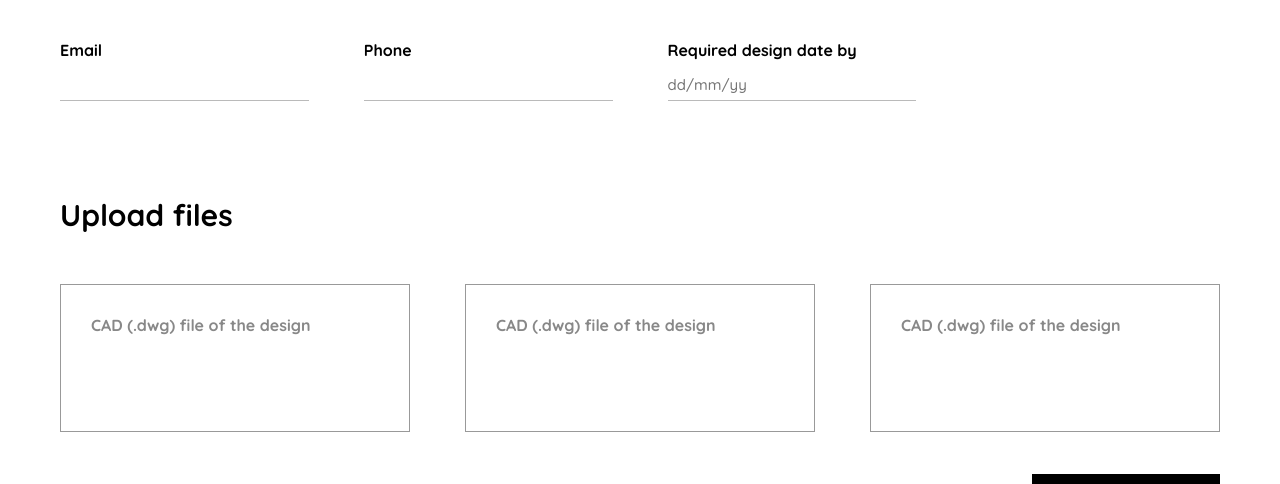
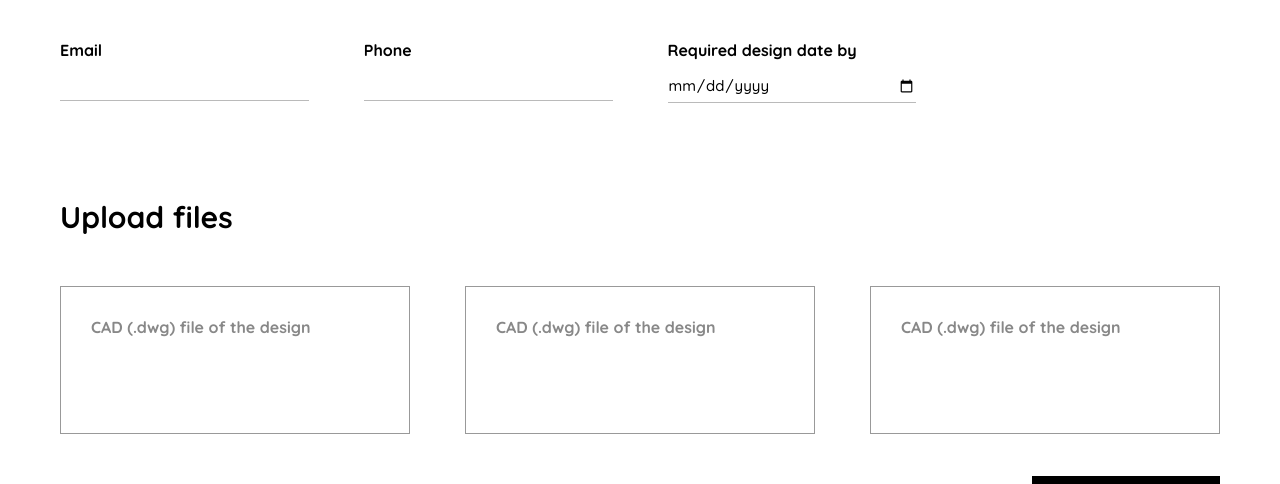
Before and after one commit to dmccorp/deess-website, a Next.js app: page /lighting-design in a window 1280 px wide. Shown: the part 573-1057 px from the top of the page. Built offline with nearby package versions, Linux system fonts and the light colour scheme.

Commit message:
fake forms

```diff
--- a/components/LightingDesign/index.js
+++ b/components/LightingDesign/index.js
@@ -1,10 +1,50 @@
+import { CircularProgress, Modal, Typography } from "@mui/material";
+import { Box } from "@mui/system";
 import Button from "components/shared/Button";
 import Layout from "components/shared/Layout";
 import { siteName } from "lib/constants";
 import Head from "next/head";
+import { useRef, useState } from "react";
 import styles from "./styles.module.scss";
 
+function Upload() {
+  const file = useRef();
+  const [filename, setFilename] = useState("");
+  const changeFile = (e) => {
+    setFilename(e.target.files[0].name);
+  };
+  return (
+    <div className={styles.field}>
+      <div className={styles.upload} onClick={() => file.current.click()}>
+        <div>
+          {filename ? `Selected: ${filename}` : "CAD (.dwg) file of the design"}
+        </div>
+        <input
+          type="file"
+          style={{ display: "none" }}
+          ref={file}
+          onChange={changeFile}
+          accept=".dwg"
+        />
+      </div>
+    </div>
+  );
+}
+
 export default function LightingDesign() {
+  const [submitted, setSubmitted] = useState(false);
+  const [busy, setBusy] = useState(false);
+  const onSubmit = (e) => {
+    e.preventDefault();
+    const formData = new FormData(e.target);
+    const data = {};
+    formData.forEach((value, key) => (data[key] = value));
+    setBusy(true);
+    setTimeout(() => {
+      setBusy(false);
+      setSubmitted(true);
+    }, 2000);
+  };
   return (
     <Layout>
       <Head>
@@ -18,38 +58,38 @@ export default function LightingDesign() {
             form below.
           </h2>
         </div>
-        <div className={styles.rows}>
+        <form className={styles.rows} onSubmit={onSubmit}>
           <div className={styles.fields}>
             <div className={styles.row}>
               <div className={styles.field}>
                 <label>Name</label>
-                <input type="text" />
+                <input type="text" name="name" required />
               </div>
               <div className={styles.field}>
                 <label>Contact</label>
-                <input type="text" />
+                <input type="text" name="contact" required />
               </div>
               <div className={styles.field}>
                 <label>Project name</label>
-                <input type="text" />
+                <input type="text" name="project" required />
               </div>
               <div className={styles.field}>
                 <label>Project location</label>
-                <input type="text" />
+                <input type="text" name="location" required />
               </div>
             </div>
             <div className={styles.row}>
               <div className={styles.field}>
                 <label>Email</label>
-                <input type="text" />
+                <input type="text" name="email" required />
               </div>
               <div className={styles.field}>
                 <label>Phone</label>
-                <input type="text" />
+                <input type="phone" name="phone" required />
               </div>
               <div className={styles.field}>
                 <label>Required design date by</label>
-                <input type="text" placeholder="dd/mm/yy" />
+                <input type="date" placeholder="dd/mm/yy" />
               </div>
               <div className={styles.field}></div>
             </div>
@@ -57,27 +97,50 @@ export default function LightingDesign() {
           <div>
             <h3>Upload files</h3>
             <div className={styles.row}>
-              <div className={styles.field}>
-                <div className={styles.upload}>
-                  CAD (.dwg) file of the design
-                </div>
-              </div>
-              <div className={styles.field}>
-                <div className={styles.upload}>
-                  CAD (.dwg) file of the design
-                </div>
-              </div>
-              <div className={styles.field}>
-                <div className={styles.upload}>
-                  CAD (.dwg) file of the design
-                </div>
-              </div>
+              <Upload />
+              <Upload />
+              <Upload />
             </div>
             <div className={styles.foot}>
-              <Button>Upload</Button>
+              <Button>
+                {busy ? (
+                  <Box
+                    sx={{
+                      display: "flex",
+                      height: "50px",
+                      alignItems: "center",
+                    }}
+                  >
+                    <CircularProgress sx={{ color: "white" }} size={25} />
+                  </Box>
+                ) : (
+                  "Upload"
+                )}
+              </Button>
             </div>
           </div>
-        </div>
+        </form>
+        <Modal open={submitted} onClose={() => setSubmitted(false)}>
+          <Box
+            sx={{
+              p: 3,
+              bgcolor: "#fff",
+              position: "absolute",
+              top: "50%",
+              left: "50%",
+              transform: "translate(-50%, -50%)",
+              borderRadius: 2,
+              boxShadow: 24,
+            }}
+          >
+            <Typography variant="h6" sx={{ mb: 2 }}>
+              We thank you for your interest in Deess.
+            </Typography>
+            <Typography>
+              One of our representatives will contact you with more information.
+            </Typography>
+          </Box>
+        </Modal>
       </div>
     </Layout>
   );
--- a/components/LightingDesign/styles.module.scss
+++ b/components/LightingDesign/styles.module.scss
@@ -70,6 +70,7 @@
   height: 148px;
   color: #888888;
   font-weight: bold;
+  cursor: pointer;
 }
 
 .foot {
--- a/components/shared/Layout/index.js
+++ b/components/shared/Layout/index.js
@@ -9,6 +9,7 @@ import classNames from "classnames";
 import { searchProducts } from "lib/utils";
 import { createContext, useContext, useState } from "react";
 import Search from "./Search";
+import { createTheme, ThemeProvider } from "@mui/material";
 
 const socialIcons = [
   { href: "", name: "Twitter", img: social.twitter },
@@ -49,6 +50,12 @@ const LayoutContext = createContext();
 
 export const useLayoutContext = () => useContext(LayoutContext);
 
+const theme = createTheme({
+  typography: {
+    fontFamily: "Quicksand",
+  },
+});
+
 export default function Layout({ children, fixedHead }) {
   const [search, setSearch] = useState("");
   const [results, setResults] = useState([]);
@@ -66,6 +73,7 @@ export default function Layout({ children, fixedHead }) {
   };
 
   return (
+    <ThemeProvider theme={theme}>
       <LayoutContext.Provider value={{ light: fixedHead }}>
         <div className={styles.container}>
           <header
@@ -83,7 +91,9 @@ export default function Layout({ children, fixedHead }) {
                 />
               </div>
             </Link>
-          <div className={classNames(styles.menu, { [styles.open]: menuOpen })}>
+            <div
+              className={classNames(styles.menu, { [styles.open]: menuOpen })}
+            >
               <div className={styles.button}>
                 <button onClick={() => setMenuOpen(!menuOpen)}>
                   {menuOpen ? (
@@ -124,7 +134,12 @@ export default function Layout({ children, fixedHead }) {
           <footer className={styles.footer}>
             <div>
               <div className={`${styles.space} ${styles.flogo}`}>
-              <Image src={logo.src} width={139} height={29} alt="Deess Logo" />
+                <Image
+                  src={logo.src}
+                  width={139}
+                  height={29}
+                  alt="Deess Logo"
+                />
               </div>
               <div className={`${styles.space} ${styles.textL}`}>
                 <div className={styles.listHead}>Address</div>
@@ -201,5 +216,6 @@ export default function Layout({ children, fixedHead }) {
           </footer>
         </div>
       </LayoutContext.Provider>
+    </ThemeProvider>
   );
 }
```
Also changed, not shown: components/Downloads/index.js (+6 -4 lines). Lines whose indentation alone changed are shown as unchanged.
